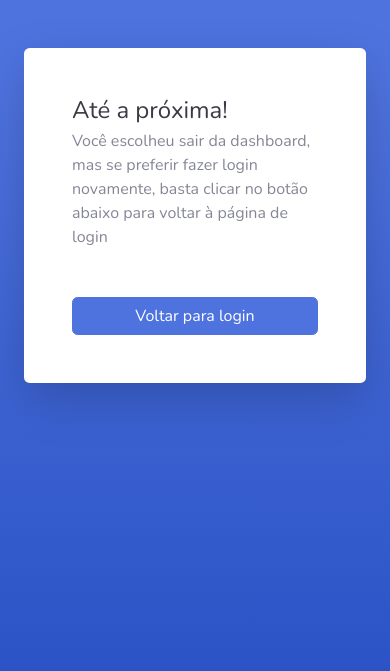
After one commit to FELIPE-SNTZ/Controle-de-Visitantes, a Django app: template templates/logout.html in a window 390 px wide. The commit adds this page. Shown: the top 671 px of the page. Run offline with Django 5.2, Linux system fonts and the light colour scheme; the template is opened without the code that fills it, so the values that code supplies are empty; some libraries are stand-ins or nearby versions.

Commit message:
feat:Criação de butões de sair e voltar

```diff
--- a/templates/informacoes_visitante.html
+++ b/templates/informacoes_visitante.html
@@ -104,7 +104,7 @@
 
 
             <div class="mr-1 text-right">
-                <a href="#" class="btn btn-secondary text-white" type="button">
+                <a href="{% url 'index' %}" class="btn btn-secondary text-white" type="button">
                     <span class="text">Voltar</span>
                 </a>
             </div>
--- /dev/null
+++ b/templates/logout.html
@@ -0,0 +1,53 @@
+<!DOCTYPE html>
+
+{% load static %}
+{% load widget_tweaks %}
+
+<html lang="pt-br">
+    <head>
+        <meta charset="utf-8">
+        <meta http-equiv="X-UA-Compatible" content="IE=edge">
+        <meta name="viewport" content="width=device-width, initial-scale=1, shrink-to-fit=no">
+
+        <title>Controle de Visitantes | Logout</title>
+
+        <link href="https://fonts.googleapis.com/css?family=Nunito:200,200i,300,300i,400,400i,600,600i,700,700i,800,800i,900,900i" rel="stylesheet">
+
+        <link href="{% static 'css/sb-admin-2.min.css' %}" rel="stylesheet">
+        <link href="{% static 'vendor/fontawesome-free/css/all.min.css' %}" rel="stylesheet" type="text/css">
+    </head>
+
+    <body class="bg-gradient-primary">
+        <div class="container">
+            <div class="row justify-content-center">
+                <div class="col-xl-10 col-lg-12 col-md-9">
+                    <div class="card o-hidden border-0 shadow-lg my-5">
+                        <div class="card-body p-0">
+                            <div class="row">
+                                <div class="col-lg-6 d-none d-lg-block bg-login-image"></div>
+
+                                <div class="col-lg-6">
+                                    <div class="p-5">
+                                        <div class="text-left mb-5">
+                                            <h1 class="h4 text-gray-900 mb-1">Até a próxima!</h1>
+
+                                            <p>Você escolheu sair da dashboard, mas se preferir fazer login novamente, basta clicar no botão abaixo para voltar à página de login</p>
+                                        </div>
+
+                                        <a href="{% url 'login' %}" class="btn btn-primary btn-user btn-block">
+                                            <span class="text">Voltar para login</span>
+                                        </a>
+                                    </div>
+                                </div>
+                            </div>
+                        </div>
+                    </div>
+                </div>
+            </div>
+        </div>
+
+        <script src="{% static 'vendor/jquery/jquery.min.js' %}"></script>
+        <script src="{% static 'vendor/bootstrap/js/bootstrap.bundle.min.js' %}"></script>
+        <script src="{% static 'js/sb-admin-2.min.js' %}"></script>
+    </body>
+</html>
```
Also changed, not shown: core/urls.py (+8 -5 lines), templates/base.html (+6 -1 lines), core/settings.py (line endings or trailing spaces).
